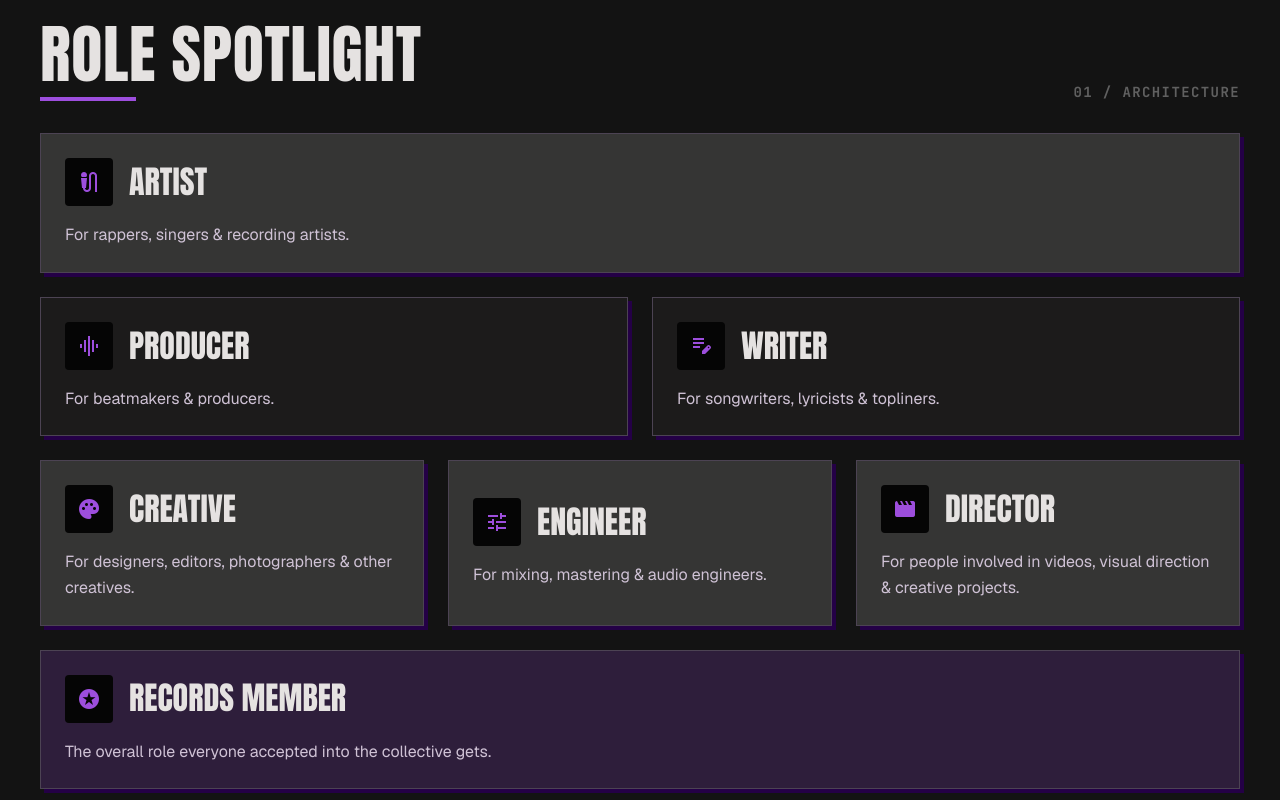
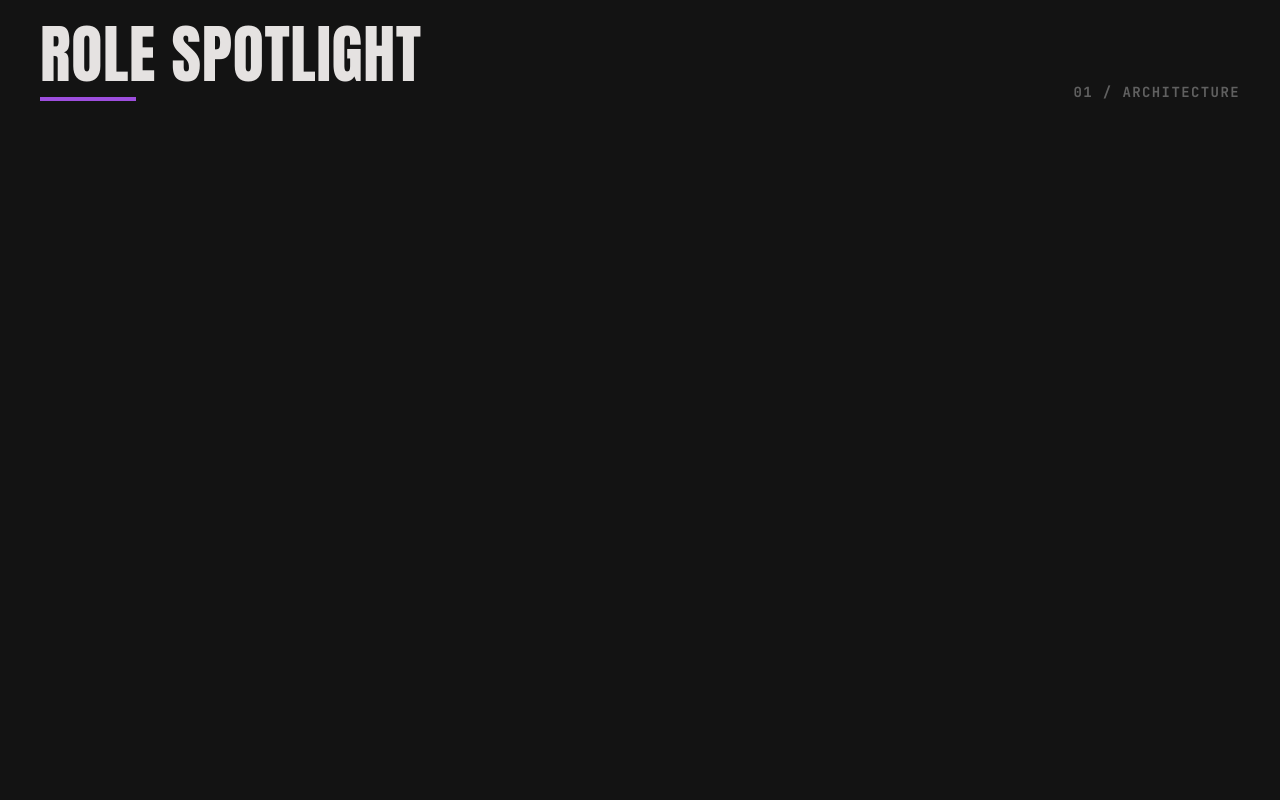
Before and after one commit to PugLord06/jacyrecords.co.za, a Next.js app: page /collective in a window 1280 px wide. Shown: the part 920-1720 px from the top of the page. Built offline with nearby package versions, Linux system fonts and the light colour scheme.

Commit message:
feat: Inject more life into RoleSpotlight with GSAP and hover image effects

```diff
--- a/src/components/collective/RoleSpotlight.tsx
+++ b/src/components/collective/RoleSpotlight.tsx
@@ -1,58 +1,88 @@
+"use client";
+
+import { useRef } from "react";
+import gsap from "gsap";
+import { useGSAP } from "@gsap/react";
+import { ScrollTrigger } from "gsap/ScrollTrigger";
+
+gsap.registerPlugin(ScrollTrigger);
+
 export default function RoleSpotlight() {
+  const containerRef = useRef<HTMLElement>(null);
+
+  useGSAP(
+    () => {
+      gsap.from(".role-card", {
+        scrollTrigger: {
+          trigger: containerRef.current,
+          start: "top 80%",
+        },
+        y: 60,
+        opacity: 0,
+        rotationX: 15,
+        stagger: 0.1,
+        duration: 0.8,
+        ease: "power3.out",
+        transformOrigin: "bottom center",
+      });
+    },
+    { scope: containerRef }
+  );
+
   const roles = [
     {
       title: "ARTIST",
       desc: "For rappers, singers & recording artists.",
       icon: "mic_external_on",
       colSpan: "md:col-span-12",
-      bg: "bg-surface-container-highest",
+      hue: "hue-rotate-0",
     },
     {
       title: "PRODUCER",
       desc: "For beatmakers & producers.",
       icon: "graphic_eq",
       colSpan: "md:col-span-6",
-      bg: "bg-surface-container-low",
+      hue: "hue-rotate-15",
     },
     {
       title: "WRITER",
       desc: "For songwriters, lyricists & topliners.",
       icon: "edit_note",
       colSpan: "md:col-span-6",
-      bg: "bg-surface-container-low",
+      hue: "hue-rotate-30",
     },
     {
       title: "CREATIVE",
       desc: "For designers, editors, photographers & other creatives.",
       icon: "palette",
       colSpan: "md:col-span-4",
-      bg: "bg-surface-variant",
+      hue: "hue-rotate-[60deg]",
     },
     {
       title: "ENGINEER",
       desc: "For mixing, mastering & audio engineers.",
       icon: "tune",
       colSpan: "md:col-span-4",
-      bg: "bg-surface-variant",
+      hue: "hue-rotate-[90deg]",
     },
     {
       title: "DIRECTOR",
       desc: "For people involved in videos, visual direction & creative projects.",
       icon: "movie",
       colSpan: "md:col-span-4",
-      bg: "bg-surface-variant",
+      hue: "hue-rotate-[180deg]",
     },
     {
       title: "RECORDS MEMBER",
       desc: "The overall role everyone accepted into the collective gets.",
       icon: "stars",
       colSpan: "md:col-span-12",
-      bg: "bg-electric-purple/20 border-electric-purple/50",
+      hue: "hue-rotate-[270deg]",
     },
   ];
 
   return (
-    <section className="py-stack-lg bg-surface relative">
+    <section ref={containerRef} className="py-stack-lg bg-surface relative perspective-[1000px]">
       <div className="max-w-[1440px] mx-auto px-margin-edge md:px-[40px] px-[20px]">
         <div className="flex justify-between items-end mb-stack-md">
           <div>
@@ -65,28 +95,40 @@ export default function RoleSpotlight() {
             01 / ARCHITECTURE
           </p>
         </div>
+
         <div className="grid grid-cols-1 md:grid-cols-12 gap-gutter">
           {roles.map((role, idx) => (
             <div
               key={idx}
-              className={`${role.colSpan} ${role.bg} border border-outline-variant p-6 flex flex-col justify-center relative group hover:border-primary-container transition-all duration-300 shadow-[4px_4px_0px_#240046] hover:shadow-[8px_8px_0px_#240046] hover:-translate-y-1`}
+              className={`role-card ${role.colSpan} bg-surface-container-low border border-outline-variant p-8 flex flex-col justify-center relative overflow-hidden group cursor-pointer shadow-[4px_4px_0px_#240046] hover:shadow-[12px_12px_0px_#240046] transition-all duration-500`}
             >
-              <div className="flex items-center gap-4 mb-4">
-                <div className="w-12 h-12 bg-deep-void flex items-center justify-center rounded-sm">
+              {/* Hover Image Reveal */}
+              <div className="absolute inset-0 z-0">
+                <img
+                  alt={role.title}
+                  className={`w-full h-full object-cover opacity-0 group-hover:opacity-40 transition-opacity duration-700 grayscale sepia saturate-[200%] ${role.hue} group-hover:scale-110 transform-gpu`}
+                  src="https://lh3.googleusercontent.com/aida-public/AB6AXuCgCnsAM9G-TDvxhhIO618FiLUrxhccjtfxNHrP8R5Hr7DvQnW-c0_Wqg3sdF16GBEo4j6VFDvNDWVVoInRw8odBoY5C61n3jyjaIdq2bYhsLPMt4xaAfSFSIGAc2h1Rl0QnhJgoblCRL7Z-WB5qXNjUsLRt-7m4x5n1_fRq01Ls30JmEFt0zpcGndcyBrXJK2zyjhNPTAr9_SQLDBqt5BTaxJG59VBYqdwbkutKeQVP0jmthV9iPAf"
+                />
+                <div className="absolute inset-0 bg-gradient-to-t from-deep-void/90 via-deep-void/50 to-transparent opacity-0 group-hover:opacity-100 transition-opacity duration-500"></div>
+              </div>
+
+              {/* Content */}
+              <div className="relative z-10 flex flex-col items-start gap-2 group-hover:-translate-y-2 transition-transform duration-500">
+                <div className="w-12 h-12 bg-deep-void flex items-center justify-center rounded-sm border border-outline-variant/30 group-hover:border-electric-purple/50 transition-colors">
                   <span
-                    className="material-symbols-outlined text-2xl text-electric-purple"
+                    className="material-symbols-outlined text-2xl text-electric-purple group-hover:animate-pulse"
                     style={{ fontVariationSettings: "'FILL' 1" }}
                   >
                     {role.icon}
                   </span>
                 </div>
-                <h3 className="font-headline-lg text-headline-lg text-on-surface uppercase m-0">
+                <h3 className="font-headline-lg text-headline-lg text-on-surface uppercase m-0 mt-2">
                   {role.title}
                 </h3>
+                <p className="font-body-md text-body-md text-on-surface-variant max-w-sm group-hover:text-white transition-colors duration-300">
+                  {role.desc}
+                </p>
               </div>
-              <p className="font-body-md text-body-md text-on-surface-variant">
-                {role.desc}
-              </p>
             </div>
           ))}
         </div>
```
